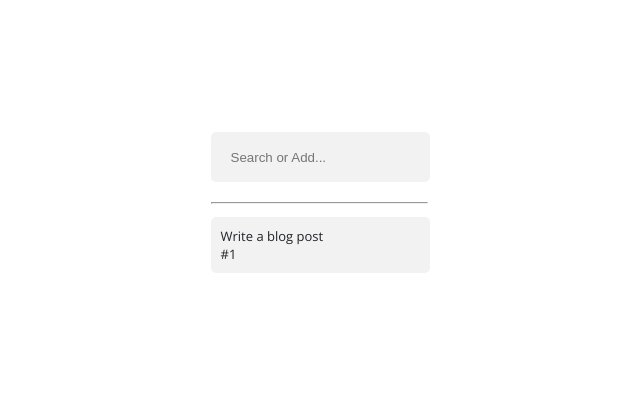
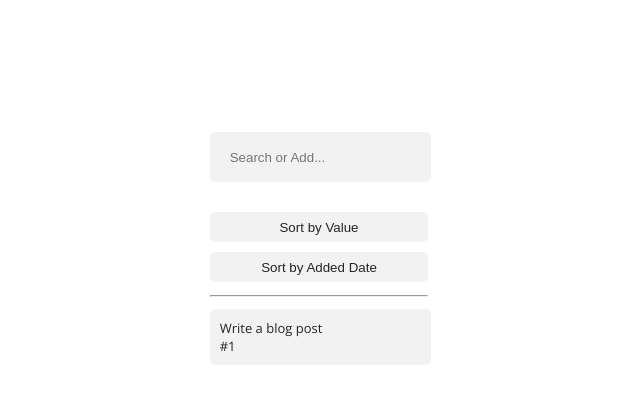
Before and after one commit to cool-eagle/vue-test-project, a Vue app: page / in a window 1280 px wide. Shown: the top 404 px of the page, without its empty margins (321-961 px from the left). Built offline with nearby package versions, Linux system fonts and the light colour scheme.

Commit message:
install Lodash and Sort by value

```diff
--- a/src/components/SearchAndAdd.vue
+++ b/src/components/SearchAndAdd.vue
@@ -1,11 +1,8 @@
 <template>
   <li >
       <input v-model="newTodo" @input="searchChange" @keypress.enter="addTodo" @keydown.esc="cancelTodo" name="newTodo" autocomplete="on" placeholder="Search or Add..." />
-
-
       <div v-if="isShow" class="icon icon-cancel" @click="cancelTodo"></div>
       <div v-if="isShow" class="icon icon-add" @click="addTodo"></div>
-
 
   </li>
 </template>
--- /dev/null
+++ b/src/components/SortValue.vue
@@ -0,0 +1,16 @@
+<template>
+    <button @click="$emit('sortValueClick')">Sort by Value</button>
+</template>
+
+<script lang="ts">
+import { defineComponent } from '@vue/runtime-core';
+
+export default defineComponent({
+  name: 'SortValue',
+  emits: ['sortValueClick'],
+})
+</script>
+
+<style lang="scss">
+
+</style>
--- a/src/components/ToDo.vue
+++ b/src/components/ToDo.vue
@@ -1,13 +1,19 @@
 <template>
+  <div>
     <ul>
       <SearchAndAdd @addTodo="addTodo" @searchChange="searchChange" />
+
+      <SortValue @sortValueClick="sortValueClick"></SortValue>
+      <button>Sort by Added Date</button>
     </ul>
+  </div>
+  <div>
     <hr />
     <ul>
-
       <ToDoItem @remove="removeTodo(index)" v-for="(todo, index) in filteredList" :key="index" :content="todo.content" :idx="index+1" :checkIfAlreadyExists="todo.content === searchText" />
     </ul>
-    <h4 v-if="filteredList.length === 0">Empty list.</h4>
+
+  </div>
 </template>
 
 <script lang="ts">
@@ -15,12 +21,16 @@ import { ref } from 'vue';
 
 import SearchAndAdd from './SearchAndAdd.vue';
 import ToDoItem from './ToDoItem.vue';
+import SortValue from './SortValue.vue';
+import _ from 'lodash';
+
 import { computed, defineComponent } from '@vue/runtime-core';
 
 export default defineComponent({
   components: {
     SearchAndAdd,
     ToDoItem,
+    SortValue,
   },
   name: 'ToDo',
   setup () {
@@ -53,6 +63,9 @@ export default defineComponent({
           todos.value.splice(index, 1);
           saveData();
       }
+      function sortValueClick () {
+        todos.value=_.sortBy(todos.value, 'content', 'asc');
+      }
       function saveData () {
           const storageData = JSON.stringify(todos.value);
           localStorage.setItem('todos', storageData);
@@ -65,6 +78,7 @@ export default defineComponent({
           filteredList,
           searchChange,
           searchText,
+          sortValueClick,
       }
   }
 })
@@ -84,6 +98,19 @@ li{
   font-size: 13px;
   margin-bottom: 20px;
 }
+button{
+  width: 100%;
+  height: 30px;
+  margin-top: 10px;
+  color: $text;
+  background: $quinaryCol;
+  border-radius: 5px;
+  border: none;
+  cursor: pointer;
+}
+button:hover{
+  background: $quaternalyCol;
+}
 span{
   padding: 0;
   margin: 5px 0 0 0;
```
Also changed, not shown: 1 other file (tests, documents, lock files or other folders). Lines whose indentation alone changed are shown as unchanged.
